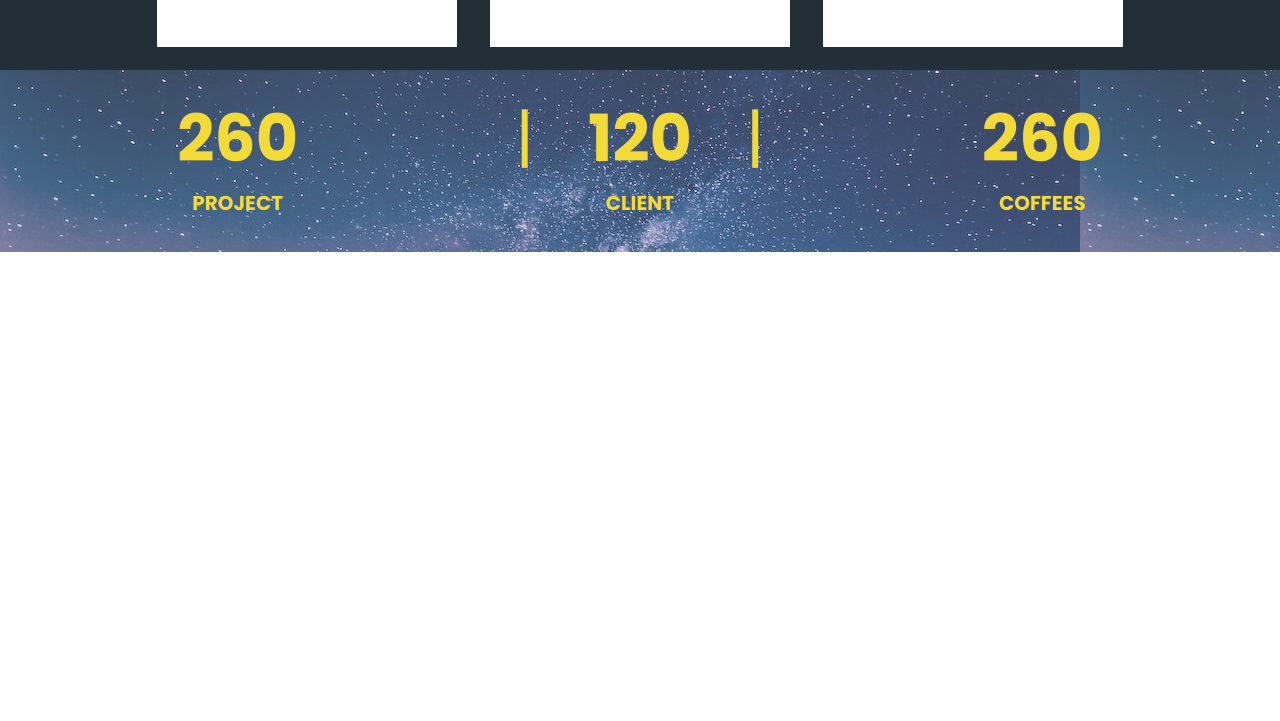
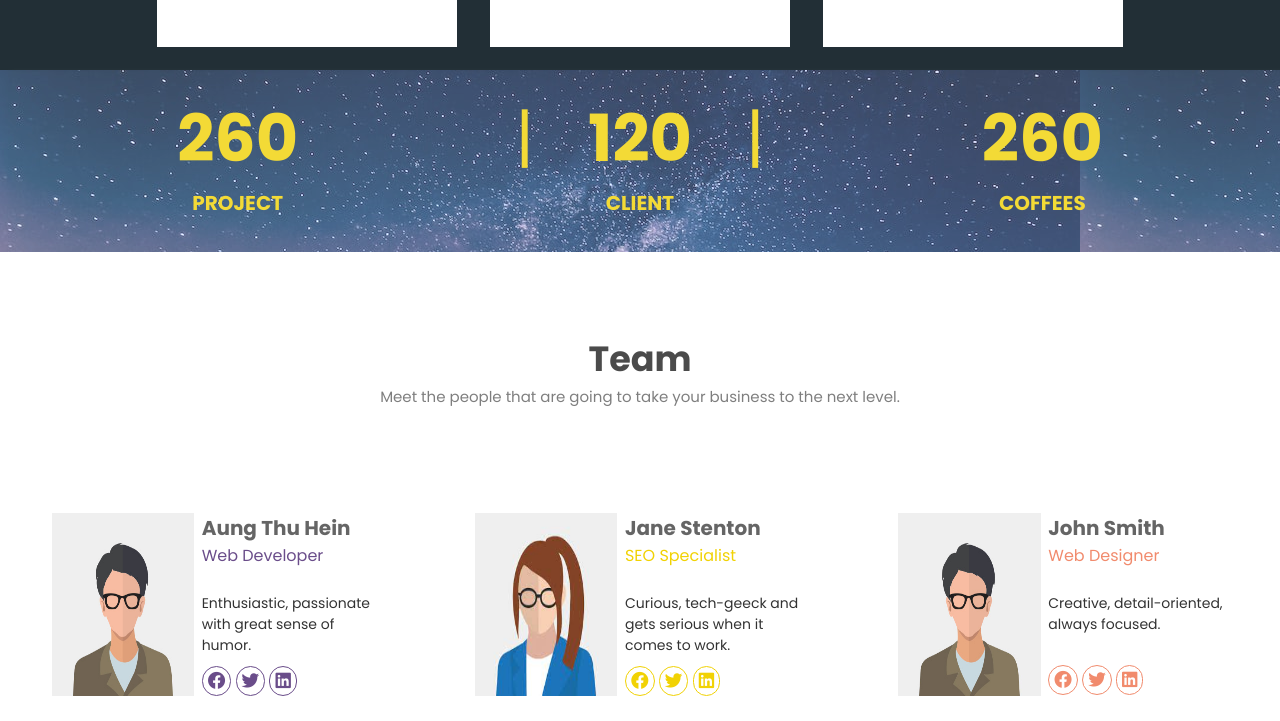
Before and after one commit to aHein007/WebDesignProject, a plain HTML site: page index.html in a window 1280 px wide. Shown: the part 3519-4240 px from the top of the page. Before the commit the page ends 3821 px from the top, so only its background shows below. Drawn offline with Linux system fonts and the light colour scheme; files whose address does not match are found by name.

Commit message:
team_section_end

```diff
--- a/index.html
+++ b/index.html
@@ -266,6 +266,99 @@
         </div>
     </section>
     <!-- description end tag -->
+
+
+    <!-- team tag start  -->
+    <section class="team" id="team">
+        <div class="team-title">
+            Team
+        </div>
+        <p class="team-text">
+            Meet the people that are going to take your business to the next level.
+        </p>
+
+        <div class="team-container">
+            <div class="member-1">
+                <div class="member-img">
+                    <img src="./image/member1.jpg" alt="">
+                </div>
+
+                <div class="member-info">
+                        <div class="name">
+                            Aung Thu Hein
+                        </div>
+
+                        <div class="position">
+                            Web Developer
+                        </div>
+
+                        <div class="aventage">
+                            Enthusiastic, passionate with great sense of humor.
+                        </div>
+
+
+                        <div class="social-icon">
+                            <i class="fa-brands fa-facebook"></i>
+                            <i class="fa-brands fa-twitter"></i>
+                            <i class="fa-brands fa-linkedin"></i>
+                        </div>
+                </div>
+            </div>
+            <div class="member-1">
+            <div class="member-img">
+             <img src="./image/member2.jpg" alt="">
+            </div>
+
+            <div class="member-info">
+                 <div class="name">
+                    Jane Stenton
+                 </div>
+
+                 <div class="position-2">
+                    SEO Specialist
+                 </div>
+
+                 <div class="aventage">
+                    Curious, tech-geeck and gets serious when it comes to work.
+                 </div>
+
+
+                 <div class="social-icon-2">
+                     <i class="fa-brands fa-facebook"></i>
+                     <i class="fa-brands fa-twitter"></i>
+                     <i class="fa-brands fa-linkedin"></i>
+                 </div>
+            </div>
+            </div>
+            <div class="member-1">
+                <div class="member-img">
+                <img src="./image/member1.jpg" alt="">
+                </div>
+
+                <div class="member-info">
+                    <div class="name">
+                        John Smith
+                    </div>
+
+                    <div class="position-3">
+                        Web Designer
+                    </div>
+
+                    <div class="aventage">
+                        Creative, detail-oriented, always focused.
+                    </div>
+
+
+                    <div class="social-icon-3">
+                        <i class="fa-brands fa-facebook"></i>
+                        <i class="fa-brands fa-twitter"></i>
+                        <i class="fa-brands fa-linkedin"></i>
+                    </div>
+                </div>
+            </div>
+        </div>
+    </section>
+    <!-- team tag end  -->
    </div>
 
 </body>
--- a/style.css
+++ b/style.css
@@ -10,6 +10,8 @@
 :root{
     --text-color:white;
 }
+
+
 
 
 
@@ -264,7 +266,7 @@ transition: all 0.3s ease-out;
 .typo input{
 
 margin: auto;
-width: 280px;
+width: 200px;
 
 }
 
@@ -824,4 +826,183 @@ button:hover{
 
 
 
+
  /* description end tag  */
+
+
+
+ /* team tag start */
+ .team-title{
+    opacity: 0.7;
+    font-size: 35px;
+    font-weight: bolder;
+    margin-top: 80px;
+    text-align: center;
+ }
+
+
+ .team-text{
+    opacity: 0.5;
+    font-size: 15px;
+    text-align: center;
+    margin: auto;
+ }
+
+
+ .team-container{
+   display: flex;
+   flex-wrap: wrap;
+   text-align: center;
+    padding: 5px;
+    margin-top: 80px;
+
+
+ }
+
+ .member-1{
+    margin:20px auto;
+    text-align: center;
+    width: 330px;
+    display: grid;
+    grid-template-columns: auto auto;
+    gap: 55px;
+
+ }
+
+ .name{
+    font-size: 20px;
+    font-weight: bold;
+    text-align: start;
+    opacity: 0.6;
+ }
+
+ .member-img img{
+    width: 150%;
+    height: 100%;
+ }
+
+ .position{
+    text-align: start;
+    margin-bottom: 25px;
+    color: #6A4D8A;
+ }
+
+ .member-info{
+   width: 180px;
+
+
+ }
+
+ .aventage{
+    text-align: start;
+    margin: auto;
+    font-size: 14px;
+    opacity: 0.8;
+}
+
+ .social-icon,.social-icon-2,.social-icon-3{
+    text-align: start;
+    cursor: pointer;
+
+ }
+
+
+
+
+ .social-icon i{
+    margin-top: 10px;
+    border: 1px solid #6A4D8A;
+    color: #6A4D8A;
+    border-radius: 20px;
+    padding: 5px;
+    font-size: 1.1rem;
+
+
+ }
+
+
+ .social-icon-2 i{
+    margin-top: 10px;
+    border: 1px solid #F1D204;
+    color: #F1D204;
+    border-radius: 20px;
+    padding: 5px;
+    font-size: 1.1rem;
+
+ }
+
+
+
+ .social-icon-3 i{
+    margin-top: 30px;
+    border: 1px solid #F18B6D;
+    color: #F18B6D;
+    border-radius: 20px;
+    padding: 5px;
+    font-size: 1.1rem;
+ }
+
+
+ .position-2{
+    text-align: start;
+    margin-bottom: 25px;
+    color: #F1D204;
+ }
+
+ .position-3{
+    text-align: start;
+    margin-bottom: 25px;
+    color: #F18B6D;
+ }
+
+
+ @media (max-width:280px) {
+    .member-img img{
+        width: 250%;
+        height: 100%;
+     }
+
+
+     .team-container{
+        max-width: 250px;
+        margin: auto;
+        text-align: center;
+     }
+
+
+     .member-info{
+        width: 90px;
+
+
+      }
+
+
+      .about-text{
+        max-width: 230px;
+      }
+
+
+      .service-text{
+        margin: auto;
+        max-width: 250px;
+        text-align: center;
+      }
+
+      .container{
+        width:100%;
+      }
+ }
+
+
+
+
+
+
+
+
+
+
+
+
+
+ /* team tag end */
```
Also changed, not shown: image/member1.jpg (added), image/member2.jpg (added), image/member3.jpg (added).
